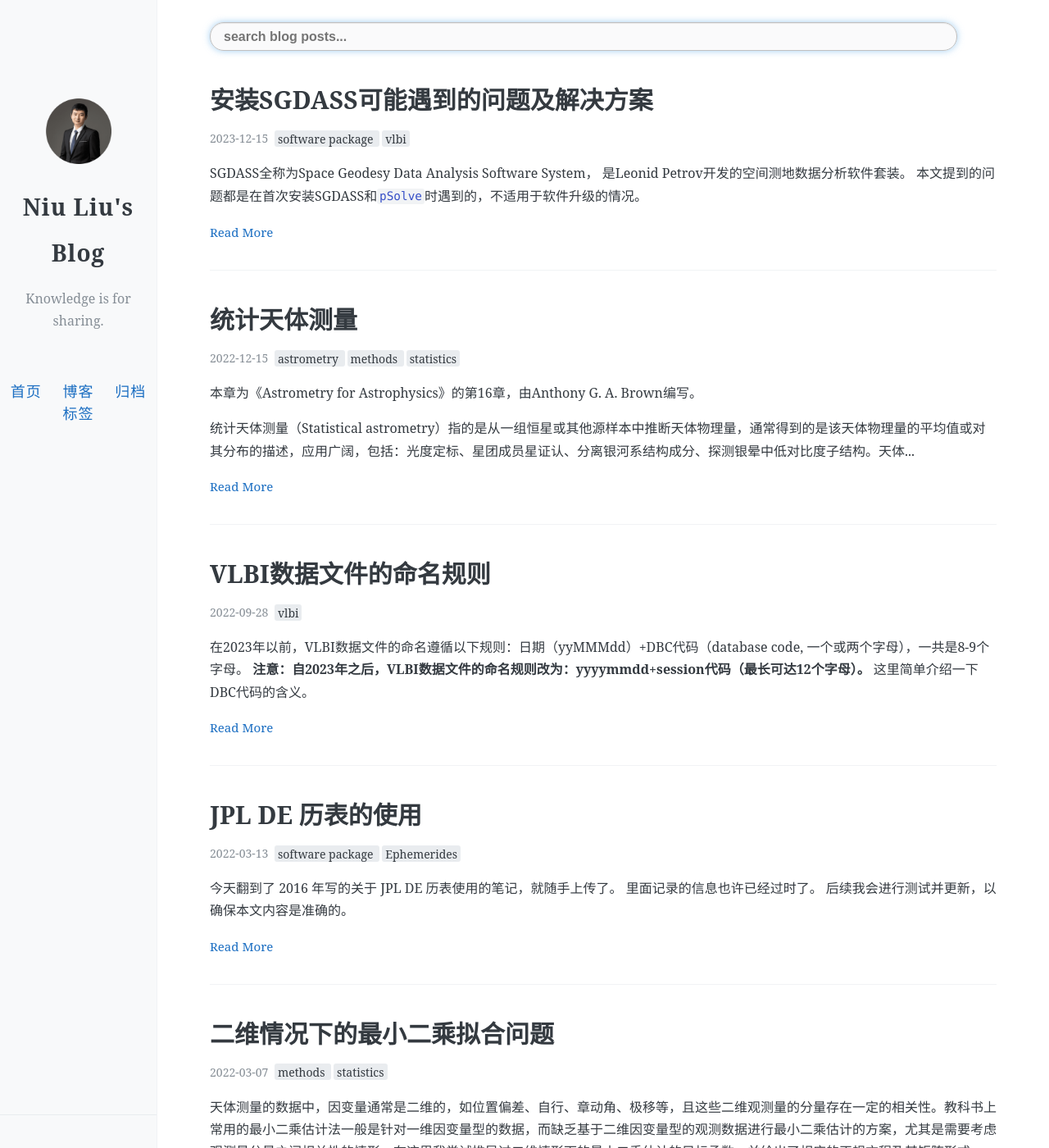
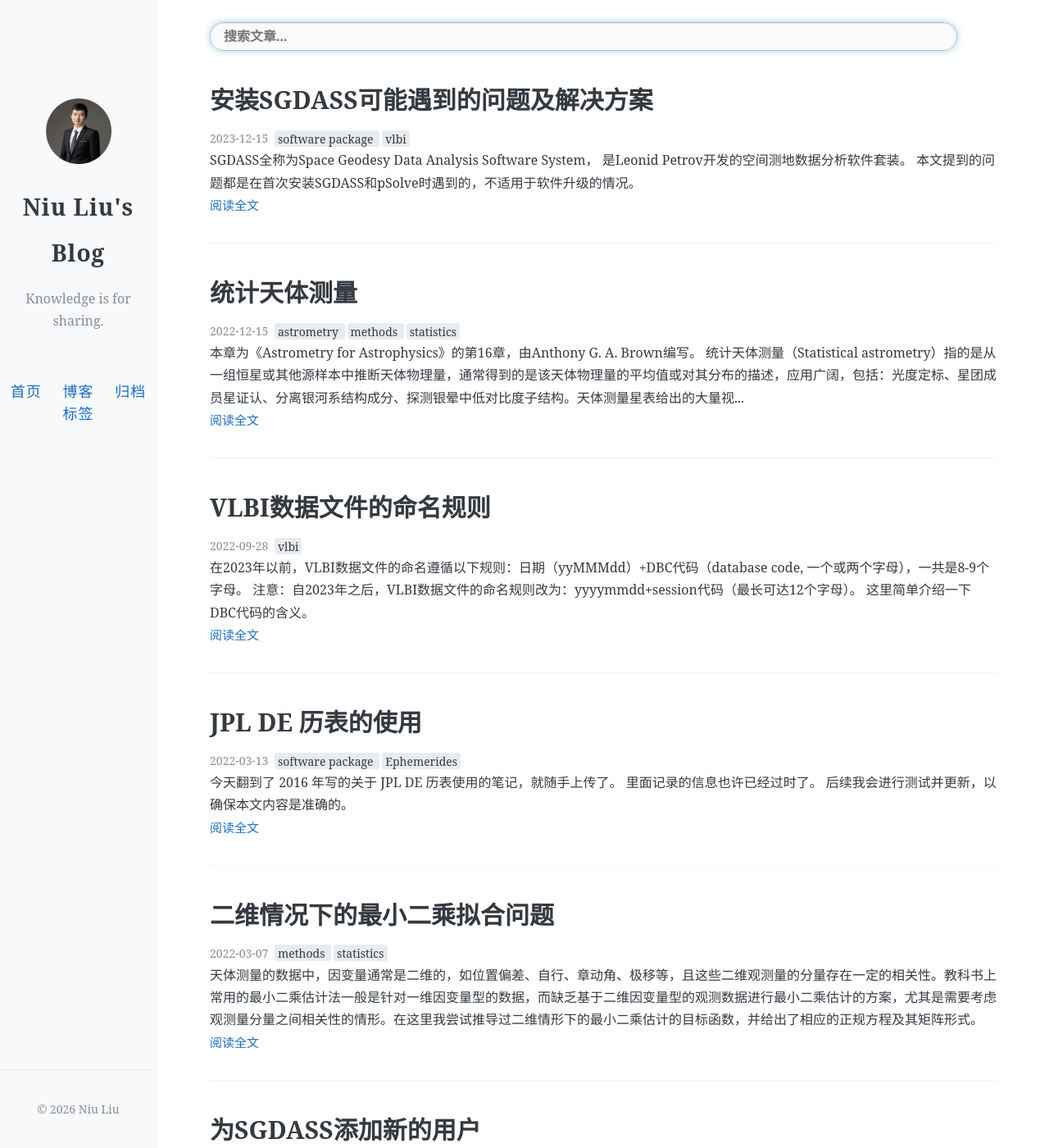
Before and after one commit to Niu-Liu/Niu-Liu.github.io, a Jekyll site: the page built from blogs/index.html, in a window 1280 px wide and 1400 px high. Shown: the whole window at 82% size. Built offline with Jekyll 4.4.1, drawn with Linux system fonts in a browser that asks for light colours; the list of posts is cut into pages by our own code; comment, search, counter and statistics services are not loaded; some of the changed text lies outside the part shown.

Commit message:
minor revision

```diff
--- a/_config.yml
+++ b/_config.yml
@@ -178,7 +178,7 @@ paginate: 8
 timezone: Asia/Shanghai # http://en.wikipedia.org/wiki/List_of_tz_database_time_zones
 
 # Text under the icons in footer
-footer-text:
+footer-text: "© 2026 Niu Liu"
 permalink: /:title/
 paginate_path: /blogs/page:num/
 
--- a/_includes/head-lemonchann.html
+++ b/_includes/head-lemonchann.html
@@ -1,38 +1,30 @@
 <head>
-  <title>{% if page.title %}{{ page.title }} – {% endif %} {{ site.blogname }}</title>
+  <meta charset="utf-8">
+  <meta http-equiv="X-UA-Compatible" content="IE=edge">
+  <meta name="viewport" content="width=device-width, initial-scale=1">
 
-  {% include meta.html %}
+  <title>{% if page.title %}{{ page.title }} – {% endif %}{{ site.blogname | default: site.username }}</title>
+
+  <meta name="description" content="{% if page.description %}{{ page.description | strip_html | strip_newlines | truncate: 160 }}{% else %}{{ site.blogdescription | default: site.description }}{% endif %}">
+  <meta name="author" content="{{ site.author.name | default: site.username }}">
+
+  <link rel="canonical" href="{{ page.url | absolute_url }}">
+
   {% include fonts.html %}
 
-  <!--[if lt IE 9]>
-    <script src="http://html5shiv.googlecode.com/svn/trunk/html5.js"></script>
-  <![endif]-->
+  <link rel="stylesheet" type="text/css" href="{{ '/assets/css/lemonchann.css' | relative_url }}">
+  <link rel="alternate" type="application/rss+xml" title="{{ site.blogname | default: site.username }}" href="{{ '/feed.xml' | relative_url }}">
+  <link rel="shortcut icon" href="{{ site.favicon | relative_url }}">
 
-  <link rel="stylesheet" type="text/css" href="{{ site.baseurl }}/assets/css/lemonchann.css" />
-  <link rel="alternate" type="application/rss+xml" title="{{ site.name }} - {{ site.description }}"
-    href="{{ site.baseurl }}/feed.xml" />
-  <link rel="shortcut icon" href="{{ site.favicon }}">
-
-  <!-- for mathjax support -->
   {% if page.usemathjax %}
-  <script type="text/x-mathjax-config">
-    MathJax = {
-      loader: {load: ['[tex]/tagformat']},
-      tex: {
-        inlineMath: [['$', '$'], ["\\(", "\\)"]],
-        packages: {'[+]': ['tagformat']}
-      },
-    };
+    <script>
       window.MathJax = {
         tex: {
+          inlineMath: [['$', '$'], ['\\(', '\\)']],
           tags: 'ams'
         }
       };
     </script>
-  <script src="https://polyfill.io/v3/polyfill.min.js?features=es6"></script>
     <script id="MathJax-script" async src="https://cdn.jsdelivr.net/npm/mathjax@3/es5/tex-mml-chtml.js"></script>
   {% endif %}
-
-  <!-- Created with Jekyll Now - http://github.com/barryclark/jekyll-now -->
-
 </head>
--- a/blogs/index.html
+++ b/blogs/index.html
@@ -5,7 +5,7 @@ layout: default-lemonchann
 <br>
 
 <div class="search-container">
-  <input type="text" id="search-input" placeholder="search blog posts..." style="width: 95%;
+  <input type="text" id="search-input" placeholder="搜索文章..." style="width: 95%;
     height: 35px;
     color: #333;
     background-color: rgba(227,231,236,.2);
@@ -21,55 +21,58 @@ layout: default-lemonchann
   <ul id="results-container"></ul>
 </div>
 
-<script src="https://unpkg.com/simple-jekyll-search/dest/simple-jekyll-search.min.js"></script>
-<!--script src="{{ site.baseurl }}/assets/js/simple-jekyll-search.min.js"></script>-->
+<script src="{{ '/assets/js/simple-jekyll-search.min.js' | relative_url }}"></script>
 
 <script>
   window.simpleJekyllSearch = new SimpleJekyllSearch({
     searchInput: document.getElementById('search-input'),
     resultsContainer: document.getElementById('results-container'),
-    json: '{{ site.baseurl }}/search.json',
-    searchResultTemplate: '<li><a href="{url}?query={query}" title="{desc}">{title}</a></li>',
-    noResultsText: 'No results found',
+    json: '{{ "/search.json" | relative_url }}',
+    searchResultTemplate: '<li><a href="{url}" title="{desc}">{title}</a></li>',
+    noResultsText: '没有找到相关文章',
     limit: 10,
     fuzzy: false,
     exclude: ['Welcome']
-  })
+  });
 </script>
 
-{% if site.posts.size == 0 %}
-<h2>No post found</h2>
+{% assign blog_posts = paginator.posts | default: site.posts %}
+
+{% if blog_posts.size == 0 %}
+  <h2>暂无文章</h2>
 {% endif %}
 
 <div class="posts">
-  {% for post in paginator.posts %}
+  {% for post in blog_posts %}
     {% unless post.draft %}
       <article class="post">
         <h1>
-      <a href="{{ site.baseurl }}{{ post.url }}">{{ post.title }}</a>
+          <a href="{{ post.url | relative_url }}">{{ post.title }}</a>
         </h1>
 
-    <div clsss="meta">
+        <div class="meta">
           <span class="date">
             {{ post.date | date: "%Y-%m-%d" }}
           </span>
 
+          {% if post.tags %}
             <ul class="tag">
               {% for tag in post.tags %}
                 <li>
-          <a href="{{ site.url }}{{ site.baseurl }}/tags#{{ tag }}">
+                  <a href="{{ '/tags/' | relative_url }}#{{ tag | slugify }}">
                     {{ tag }}
                   </a>
                 </li>
               {% endfor %}
             </ul>
+          {% endif %}
         </div>
 
         <div class="entry">
-      {{ post.excerpt | truncate: 200 }}
+          {{ post.excerpt | strip_html | truncate: 200 }}
         </div>
 
-    <a href="{{ site.baseurl }}{{ post.url }}" class="read-more">Read More</a>
+        <a href="{{ post.url | relative_url }}" class="read-more">阅读全文</a>
       </article>
     {% endunless %}
   {% endfor %}
@@ -78,30 +81,30 @@ layout: default-lemonchann
 <div class="pagination">
   {% if paginator.previous_page %}
     <span class="prev">
-    <a href="{{ site.baseurl }}{{ paginator.previous_page_path }}" class="prev">
+      <a href="{{ paginator.previous_page_path | relative_url }}" class="prev">
         ← 上一页
       </a>
     </span>
   {% endif %}
+
   {% if paginator.next_page %}
     <span class="next">
-    <a href="{{ site.baseurl}}{{ paginator.next_page_path }}" class="next">
+      <a href="{{ paginator.next_page_path | relative_url }}" class="next">
         下一页 →
       </a>
     </span>
   {% endif %}
 </div>
 
-<!--不算子网站访客统计-->
-<script async src="//busuanzi.ibruce.info/busuanzi/2.3/busuanzi.pure.mini.js">
-</script>
-<!-- pv的方式，单个用户连续点击n篇文章，记录n次访问量 -->
+<!-- 不蒜子网站访客统计 -->
+<script async src="https://busuanzi.ibruce.info/busuanzi/2.3/busuanzi.pure.mini.js"></script>
+
 <div align="center">
   <span id="busuanzi_container_site_pv" style="font-family:Consolas;color:Silver;font-size:12px;">
-    View:<span id="busuanzi_value_site_pv" style="font-family:Consolas;color:Silver;font-size:12px;"></span>
+    浏览量：<span id="busuanzi_value_site_pv" style="font-family:Consolas;color:Silver;font-size:12px;"></span>
   </span>
-  <!-- uv的方式，单个用户连续点击n篇文章，只记录1次访客数 -->
+
   <span id="busuanzi_container_site_uv" style="font-family:Consolas;color:Silver;font-size:12px;">
-    User:<span id="busuanzi_value_site_uv" style="font-family:Consolas;color:Silver;font-size:12px;"></span>
+    访客数：<span id="busuanzi_value_site_uv" style="font-family:Consolas;color:Silver;font-size:12px;"></span>
   </span>
 </div>
```
Also changed, not shown: archive/index.html (+8 -8 lines), tags/index.html (+10 -9 lines), _includes/nav.html (line endings or trailing spaces). Lines whose indentation alone changed are shown as unchanged.
